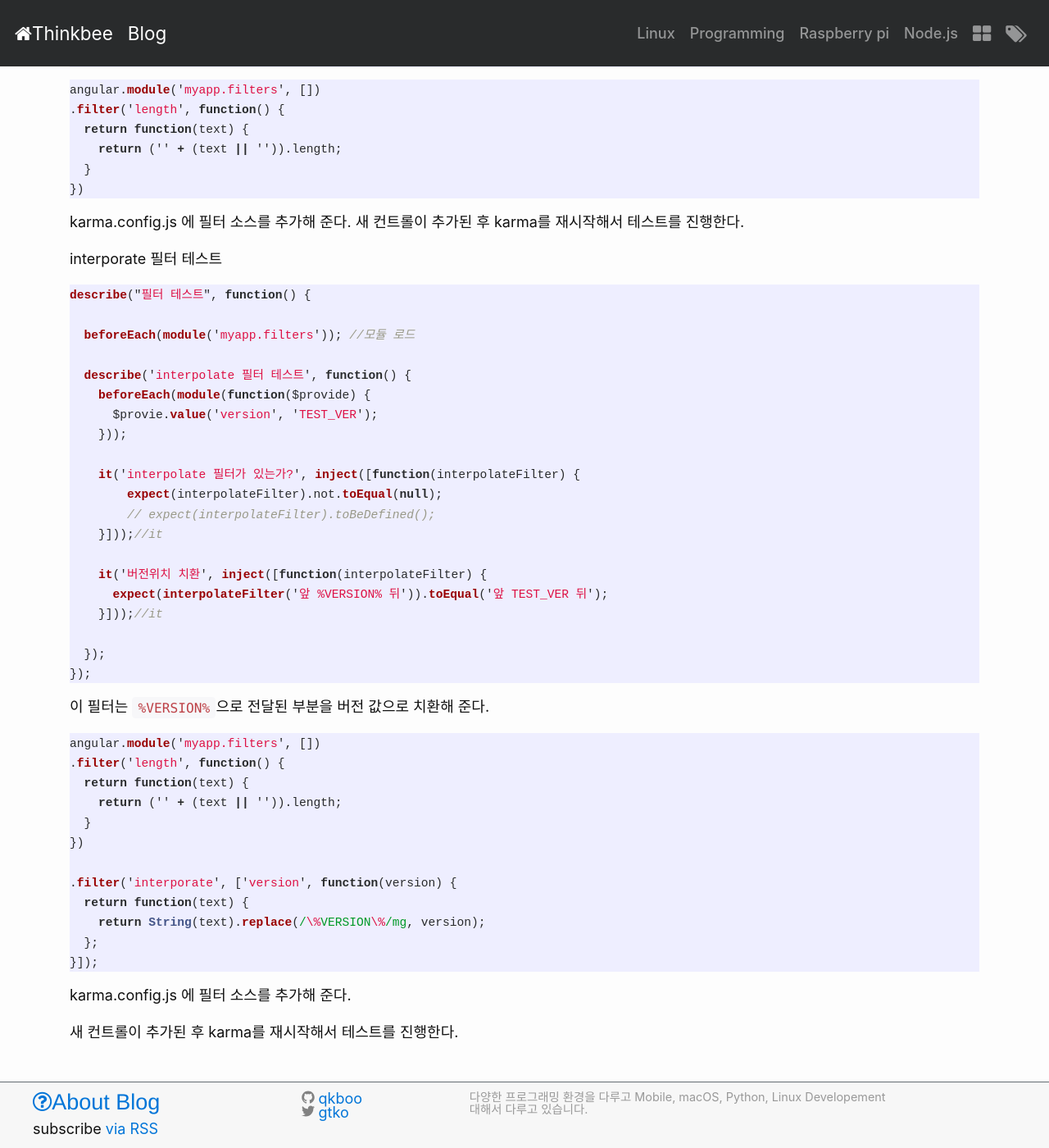
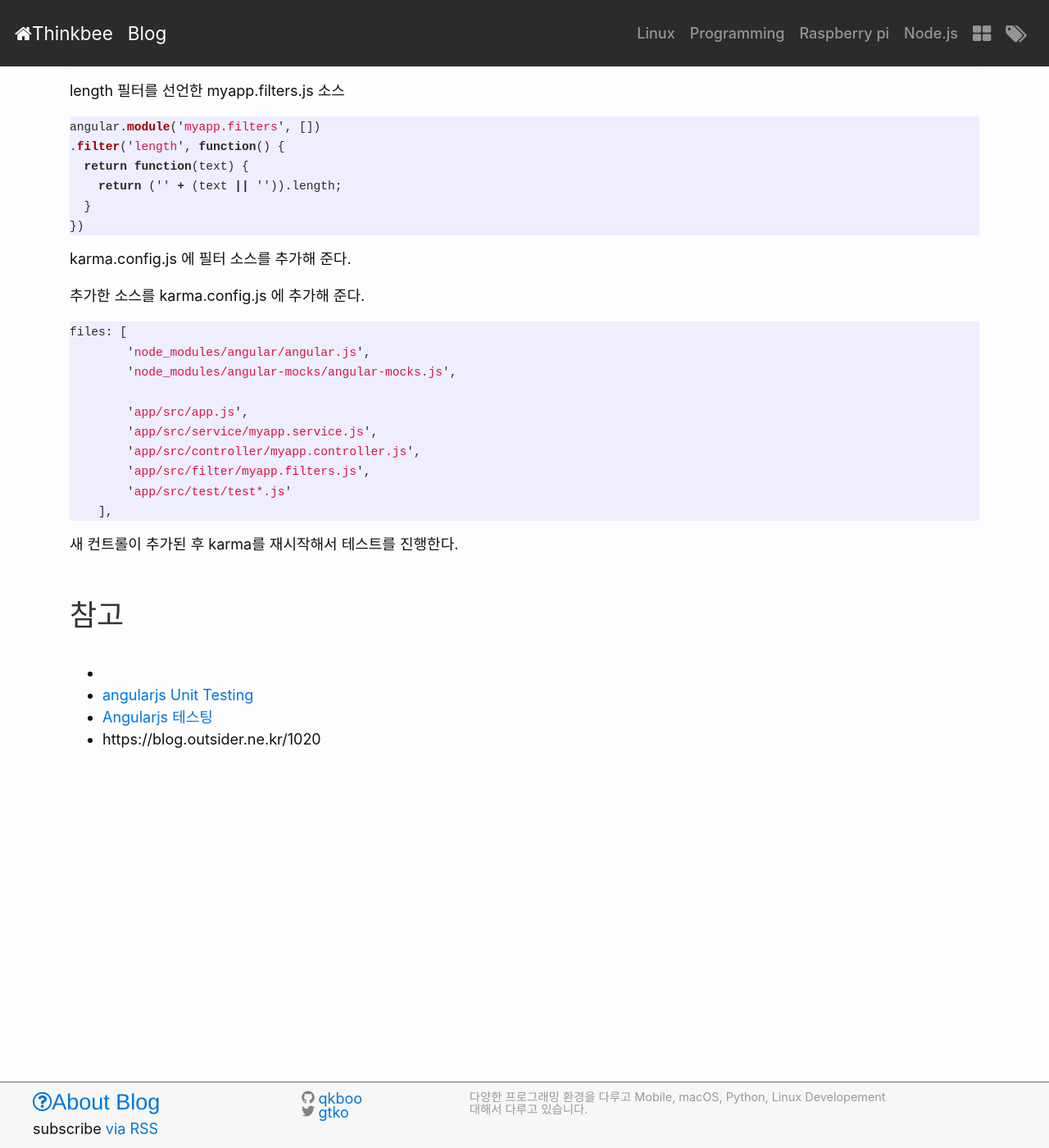
Before and after one commit to webhacking/qkboo.github.io, a Jekyll site: the page built from _posts/angularjs/2017-11-01-angularjs-test.md, in a window 1280 px wide and 1400 px high, scrolled down 10420 px. Shown: the whole window at 82% size. Built offline with Jekyll 4.4.1, drawn with Linux system fonts in a browser that asks for light colours; nearby versions of some CDN libraries; comment, search, counter and statistics services are not loaded.

Commit message:
post: angularjs unit testing

````diff
--- a/_posts/angularjs/2017-11-01-angularjs-test.md
+++ b/_posts/angularjs/2017-11-01-angularjs-test.md
@@ -503,6 +503,7 @@
 ```
 
 
+length 필터를 선언한 myapp.filters.js 소스
 
 ```js
 angular.module('myapp.filters', [])
@@ -513,56 +514,26 @@
 })
 ```
 
-karma.config.js 에 필터 소스를 추가해 준다. 새 컨트롤이 추가된 후 karma를 재시작해서 테스트를 진행한다.
-
-
-interporate 필터 테스트
-
-```js
-describe("필터 테스트", function() {
-
-  beforeEach(module('myapp.filters')); //모듈 로드
-
-  describe('interpolate 필터 테스트', function() {
-    beforeEach(module(function($provide) {
-      $provie.value('version', 'TEST_VER');
-    }));
-
-    it('interpolate 필터가 있는가?', inject([function(interpolateFilter) {
-        expect(interpolateFilter).not.toEqual(null);
-        // expect(interpolateFilter).toBeDefined();
-    }]));//it
-
-    it('버전위치 치환', inject([function(interpolateFilter) {
-      expect(interpolateFilter('앞 %VERSION% 뒤')).toEqual('앞 TEST_VER 뒤');
-    }]));//it
-
-  });
-});
-```
-
-이 필터는 `%VERSION%`으로 전달된 부분을 버전 값으로 치환해 준다.
-
-```js
-angular.module('myapp.filters', [])
-.filter('length', function() {
-  return function(text) {
-    return ('' + (text || '')).length;
-  }
-})
-
-.filter('interporate', ['version', function(version) {
-  return function(text) {
-    return String(text).replace(/\%VERSION\%/mg, version);
-  };
-}]);
-```
 
 karma.config.js 에 필터 소스를 추가해 준다.
 
-새 컨트롤이 추가된 후 karma를 재시작해서 테스트를 진행한다.
+추가한 소스를 karma.config.js 에 추가해 준다.
+
+```js
+files: [
+        'node_modules/angular/angular.js',
+        'node_modules/angular-mocks/angular-mocks.js',
+
+        'app/src/app.js',
+        'app/src/service/myapp.service.js',
+        'app/src/controller/myapp.controller.js',
+        'app/src/filter/myapp.filters.js',
+        'app/src/test/test*.js'
+    ],
+```
 
 
+새 컨트롤이 추가된 후 karma를 재시작해서 테스트를 진행한다.
 
 
 {% comment %}
````
